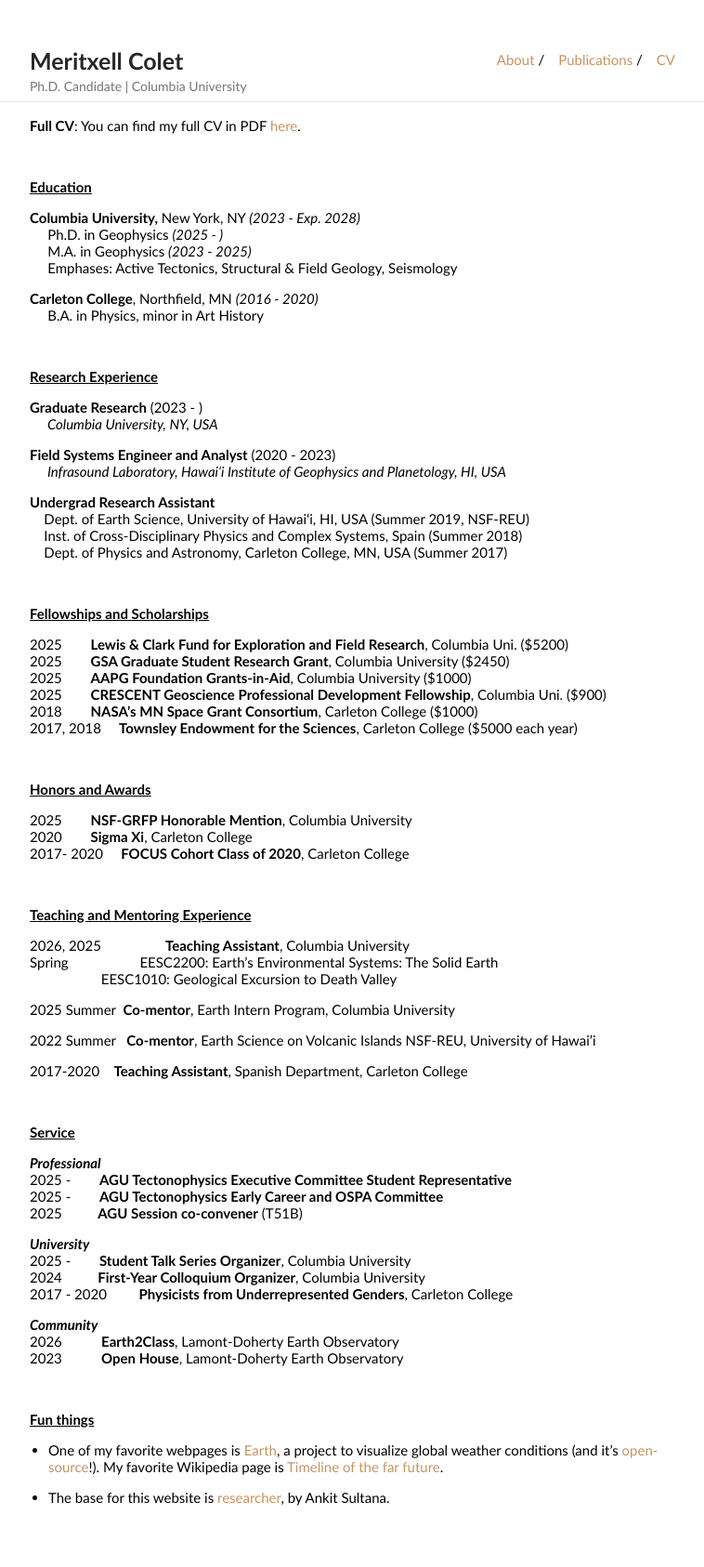
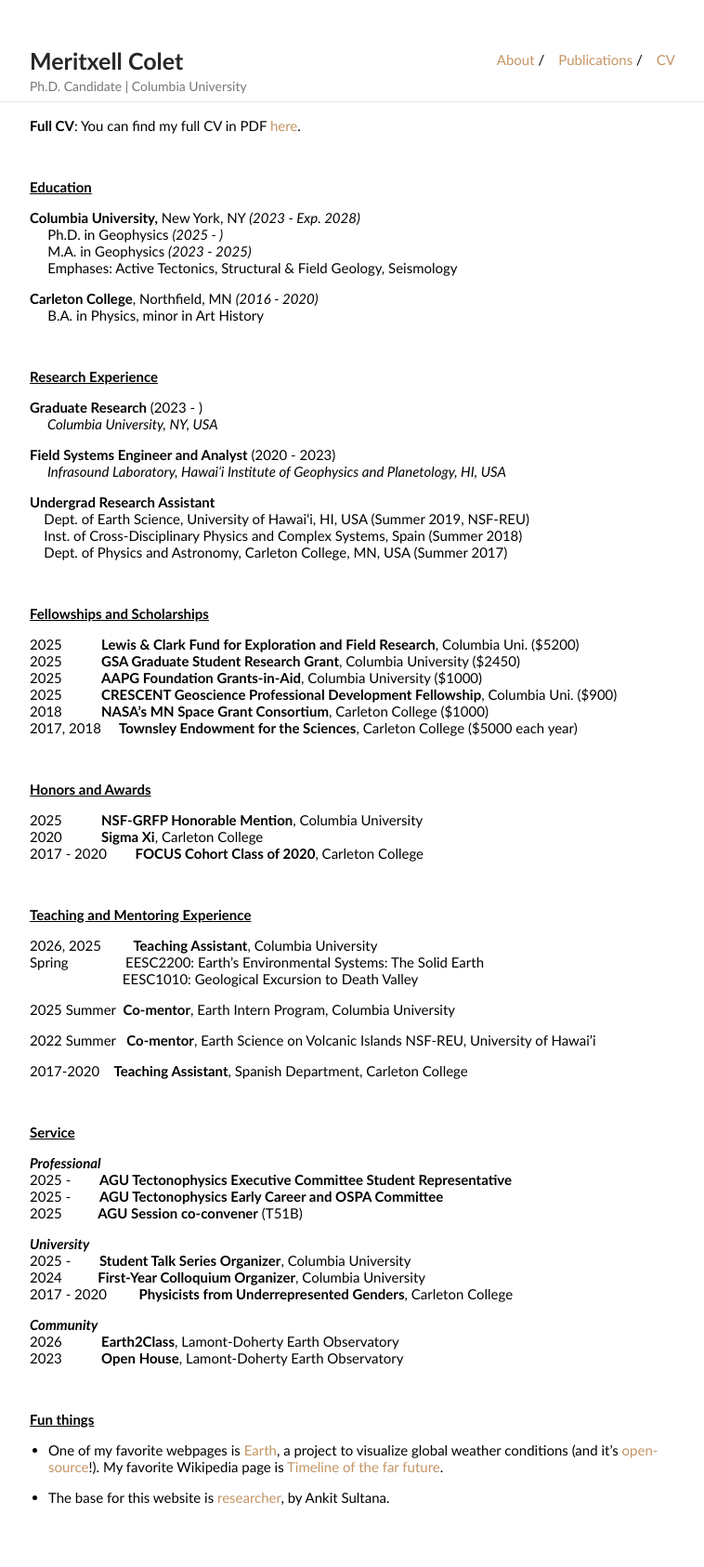
Before and after one commit to MeritxellC/MeritxellC.github.io, a Jekyll site: the page built from cv/cv.md, in a window 1280 px wide. Shown: the whole page at 93% size, without its empty margins (258-1016 px from the left). Built offline with Jekyll 4.4.1, drawn with Linux system fonts in a browser that asks for light colours; part of the change alters nothing that is shown.

```diff
--- a/cv/cv.md
+++ b/cv/cv.md
@@ -47,11 +47,11 @@ layout: default
 <p><strong><u>Fellowships and Scholarships</u></strong></p>
 
 <p>
-2025&nbsp;&nbsp;&nbsp;&nbsp;&nbsp;&nbsp;&nbsp; <b>Lewis & Clark Fund for Exploration and Field Research</b>, Columbia Uni. ($5200)<br>
-2025&nbsp;&nbsp;&nbsp;&nbsp;&nbsp;&nbsp;&nbsp; <b>GSA Graduate Student Research Grant</b>, Columbia University ($2450)<br>
-2025&nbsp;&nbsp;&nbsp;&nbsp;&nbsp;&nbsp;&nbsp; <b>AAPG Foundation Grants-in-Aid</b>, Columbia University ($1000) <br>
-2025&nbsp;&nbsp;&nbsp;&nbsp;&nbsp;&nbsp;&nbsp; <b>CRESCENT Geoscience Professional Development Fellowship</b>, Columbia Uni. ($900)<br>
-2018&nbsp;&nbsp;&nbsp;&nbsp;&nbsp;&nbsp;&nbsp; <b>NASA’s MN Space Grant Consortium</b>, Carleton College ($1000)<br>
+2025&nbsp;&nbsp;&nbsp;&nbsp;&nbsp;&nbsp;&nbsp;&nbsp;&nbsp;&nbsp; <b>Lewis & Clark Fund for Exploration and Field Research</b>, Columbia Uni. ($5200)<br>
+2025&nbsp;&nbsp;&nbsp;&nbsp;&nbsp;&nbsp;&nbsp; &nbsp;&nbsp;&nbsp;<b>GSA Graduate Student Research Grant</b>, Columbia University ($2450)<br>
+2025&nbsp;&nbsp;&nbsp;&nbsp;&nbsp;&nbsp;&nbsp;&nbsp;&nbsp;&nbsp; <b>AAPG Foundation Grants-in-Aid</b>, Columbia University ($1000) <br>
+2025&nbsp;&nbsp;&nbsp;&nbsp;&nbsp;&nbsp;&nbsp;&nbsp;&nbsp;&nbsp; <b>CRESCENT Geoscience Professional Development Fellowship</b>, Columbia Uni. ($900)<br>
+2018&nbsp;&nbsp;&nbsp;&nbsp;&nbsp;&nbsp;&nbsp;&nbsp;&nbsp;&nbsp; <b>NASA’s MN Space Grant Consortium</b>, Carleton College ($1000)<br>
 2017, 2018&nbsp;&nbsp;&nbsp;&nbsp; <b>Townsley Endowment for the Sciences</b>, Carleton College ($5000 each year)<br>
 
 </p>
@@ -59,18 +59,18 @@ layout: default
 <br style="line-height:1">
 
 <p><strong><u>Honors and Awards</u></strong></p>
-2025&nbsp;&nbsp;&nbsp;&nbsp;&nbsp;&nbsp;&nbsp;  <b>NSF-GRFP Honorable Mention</b>, Columbia University<br>
-2020&nbsp;&nbsp;&nbsp;&nbsp;&nbsp;&nbsp;&nbsp;  <b>Sigma Xi</b>, Carleton College <br>
-2017- 2020&nbsp;&nbsp;&nbsp;&nbsp;  <b>FOCUS Cohort Class of 2020</b>, Carleton College
+2025&nbsp;&nbsp;&nbsp;&nbsp;&nbsp;&nbsp;&nbsp;&nbsp;&nbsp;&nbsp;  <b>NSF-GRFP Honorable Mention</b>, Columbia University<br>
+2020&nbsp;&nbsp;&nbsp;&nbsp;&nbsp;&nbsp;&nbsp;&nbsp;&nbsp;&nbsp;  <b>Sigma Xi</b>, Carleton College <br>
+2017 - 2020&nbsp;&nbsp;&nbsp;&nbsp;&nbsp;&nbsp;&nbsp;  <b>FOCUS Cohort Class of 2020</b>, Carleton College
 
 
 <br style="line-height:1">
 
 <p><strong><u>Teaching and Mentoring Experience</u></strong></p>
 
-2026, 2025 &nbsp;&nbsp;&nbsp;&nbsp;&nbsp;&nbsp;&nbsp;&nbsp;&nbsp;&nbsp;&nbsp;&nbsp;&nbsp;&nbsp;&nbsp;&nbsp; <strong>Teaching Assistant</strong>, Columbia University <br>
-Spring&nbsp;&nbsp;&nbsp;&nbsp;&nbsp;&nbsp;&nbsp;&nbsp;&nbsp;&nbsp;&nbsp;&nbsp;&nbsp;&nbsp;&nbsp;&nbsp;&nbsp;&nbsp;&nbsp; EESC2200: Earth’s Environmental Systems: The Solid Earth<br>
-&nbsp;&nbsp;&nbsp;&nbsp;&nbsp;&nbsp;&nbsp;&nbsp;&nbsp;&nbsp;&nbsp;&nbsp;&nbsp;&nbsp;&nbsp;&nbsp;&nbsp;&nbsp;&nbsp; EESC1010: Geological Excursion to Death Valley<br>
+2026, 2025 &nbsp;&nbsp;&nbsp;&nbsp;&nbsp;&nbsp;&nbsp; <strong>Teaching Assistant</strong>, Columbia University <br>
+Spring&nbsp;&nbsp;&nbsp;&nbsp;&nbsp;&nbsp;&nbsp;&nbsp;&nbsp;&nbsp;&nbsp;&nbsp;&nbsp;&nbsp;&nbsp; EESC2200: Earth’s Environmental Systems: The Solid Earth<br>
+&nbsp;&nbsp;&nbsp;&nbsp;&nbsp;&nbsp;&nbsp;&nbsp;&nbsp;&nbsp;&nbsp;&nbsp;&nbsp;&nbsp;&nbsp;&nbsp;&nbsp;&nbsp;&nbsp;&nbsp;&nbsp;&nbsp;&nbsp;&nbsp;&nbsp; EESC1010: Geological Excursion to Death Valley<br>
 
 2025 Summer&nbsp;&nbsp;<strong>Co-mentor</strong>, Earth Intern Program, Columbia University <br>
 
```
